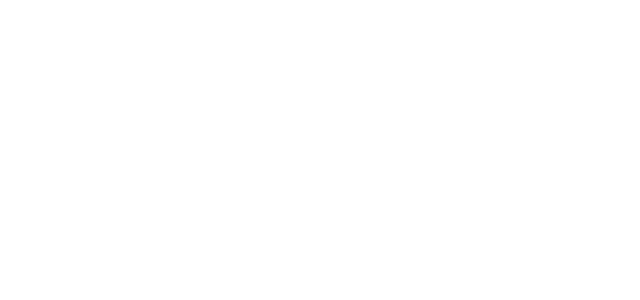
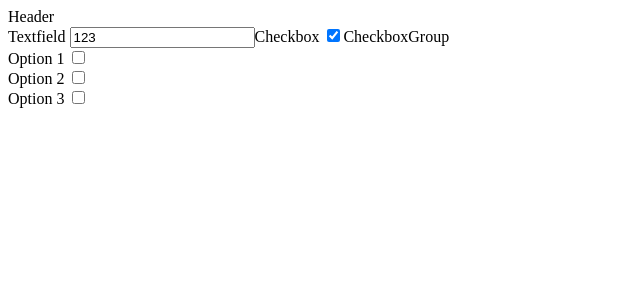
Before and after one commit to MadsBrink/vuejin, a Vue app: page / in a window 1280 px wide. Shown: the top 300 px of the page, without its empty margins (0-640 px from the left). Built offline with nearby package versions, Linux system fonts and the light colour scheme.

Commit message:
added the first form elements

```diff
--- a/src/App.vue
+++ b/src/App.vue
@@ -1,4 +1,7 @@
 <template>
+    <header>
+        Header
+    </header>
     <router-view/>
 </template>
 
--- /dev/null
+++ b/src/components/form/formElements/Checkbox.vue
@@ -0,0 +1,25 @@
+<template>
+    {{ label }}
+    <input
+        type="checkbox"
+        v-bind="$attrs"
+        :checked="modelValue"
+        @input="$emit('update:modelValue', $event.target.checked)" />
+</template>
+
+<script>
+export default {
+    name: 'Checkbox',
+    props: {
+        modelValue: {
+            type: Boolean,
+        },
+        label: {
+            type: String,
+        },
+    },
+};
+</script>
+
+<style lang="scss" scoped>
+</style>
--- /dev/null
+++ b/src/components/form/formElements/CheckboxGroup.vue
@@ -0,0 +1,42 @@
+<template>
+    {{ label }}
+    <div v-for="option in element.options" :key="option.value">
+        {{ option.label }}
+        <input
+            type="checkbox"
+            :value="option.value"
+            v-model="groupModel" />
+    </div>
+</template>
+
+<script>
+
+export default {
+    name: 'CheckboxGroup',
+    props: {
+        modelValue: {
+            type: Array,
+        },
+        label: {
+            type: String,
+        },
+        element: {
+            type: Object,
+            required: true,
+        },
+    },
+    computed: {
+        groupModel: {
+            get() {
+                return this.modelValue;
+            },
+            set(newValue) {
+                this.$emit('update:modelValue', newValue);
+            },
+        },
+    },
+};
+</script>
+
+<style lang="scss" scoped>
+</style>
--- /dev/null
+++ b/src/components/form/formElements/Textfield.vue
@@ -0,0 +1,25 @@
+<template>
+    {{ label }}
+    <input
+        type="text"
+        v-bind="$attrs"
+        :value="modelValue"
+        @input="$emit('update:modelValue', $event.target.value)" />
+</template>
+
+<script>
+export default {
+    name: 'Textfield',
+    props: {
+        modelValue: {
+            type: String,
+        },
+        label: {
+            type: String,
+        },
+    },
+};
+</script>
+
+<style lang="scss" scoped>
+</style>
--- a/src/views/Home.vue
+++ b/src/views/Home.vue
@@ -1,3 +1,43 @@
 <template>
-    <div class="home"></div>
+    <div class="home">
+        <component v-for="element in formElements"
+            v-model="element.model"
+            :key="element.id"
+            :is="element.type"
+            :label="element.type"
+            :element="element" />
+    </div>
 </template>
+
+<script>
+import Textfield from '@/components/form/formElements/Textfield.vue';
+import Checkbox from '@/components/form/formElements/Checkbox.vue';
+import CheckboxGroup from '@/components/form/formElements/CheckboxGroup.vue';
+
+export default {
+    name: 'Home',
+    components: {
+        Textfield,
+        Checkbox,
+        CheckboxGroup,
+    },
+    data() {
+        return {
+            formElements: [
+                { id: 1, type: 'Textfield', model: '123' },
+                { id: 2, type: 'Checkbox', model: true },
+                {
+                    id: 3,
+                    type: 'CheckboxGroup',
+                    model: [],
+                    options: [
+                        { label: 'Option 1', value: 'opt1' },
+                        { label: 'Option 2', value: 'opt2' },
+                        { label: 'Option 3', value: 'opt3' },
+                    ],
+                },
+            ],
+        };
+    },
+};
+</script>
```
Also changed, not shown: .eslintrc.js, src/router/index.js (indentation only), 1 other file (tests, documents, lock files or other folders).
